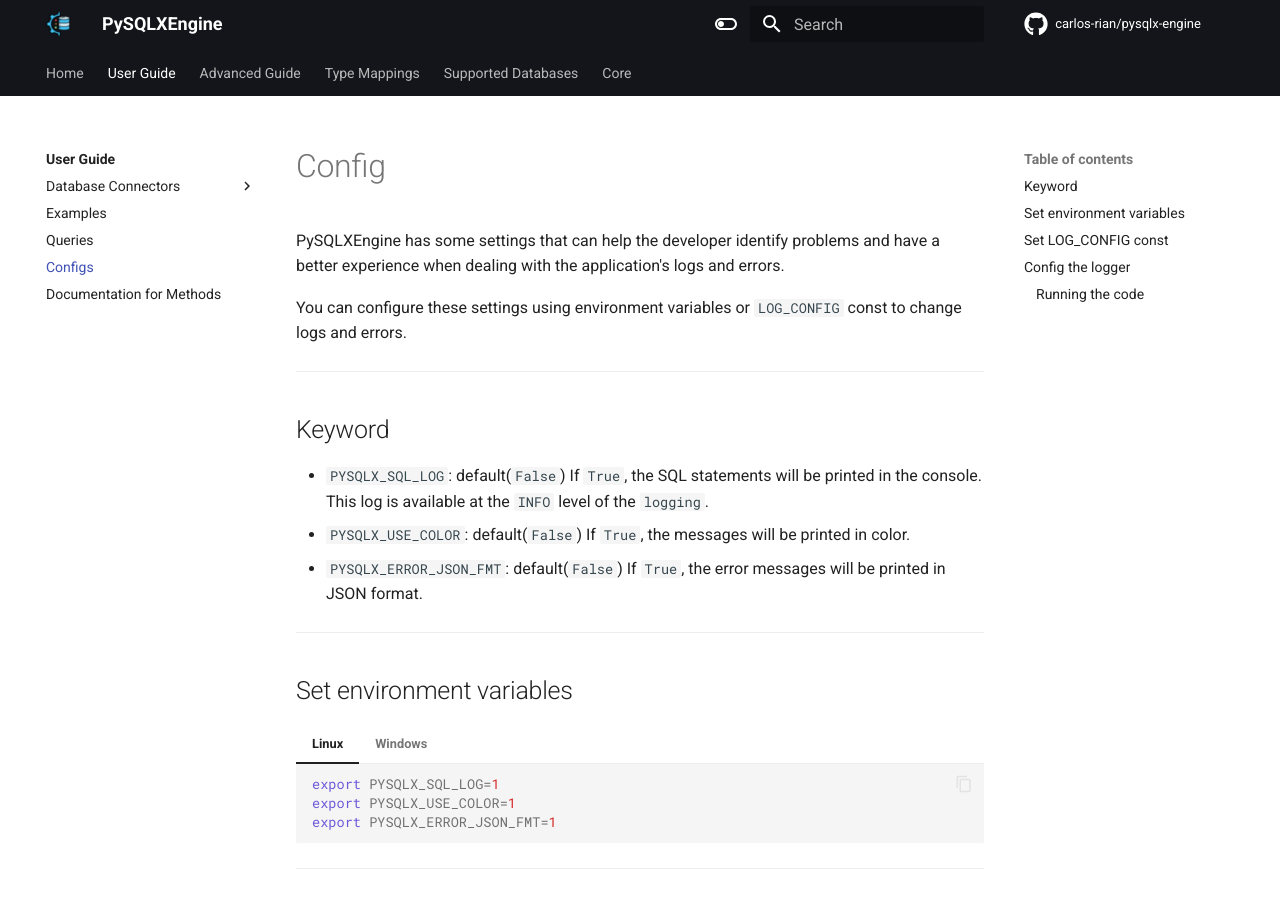
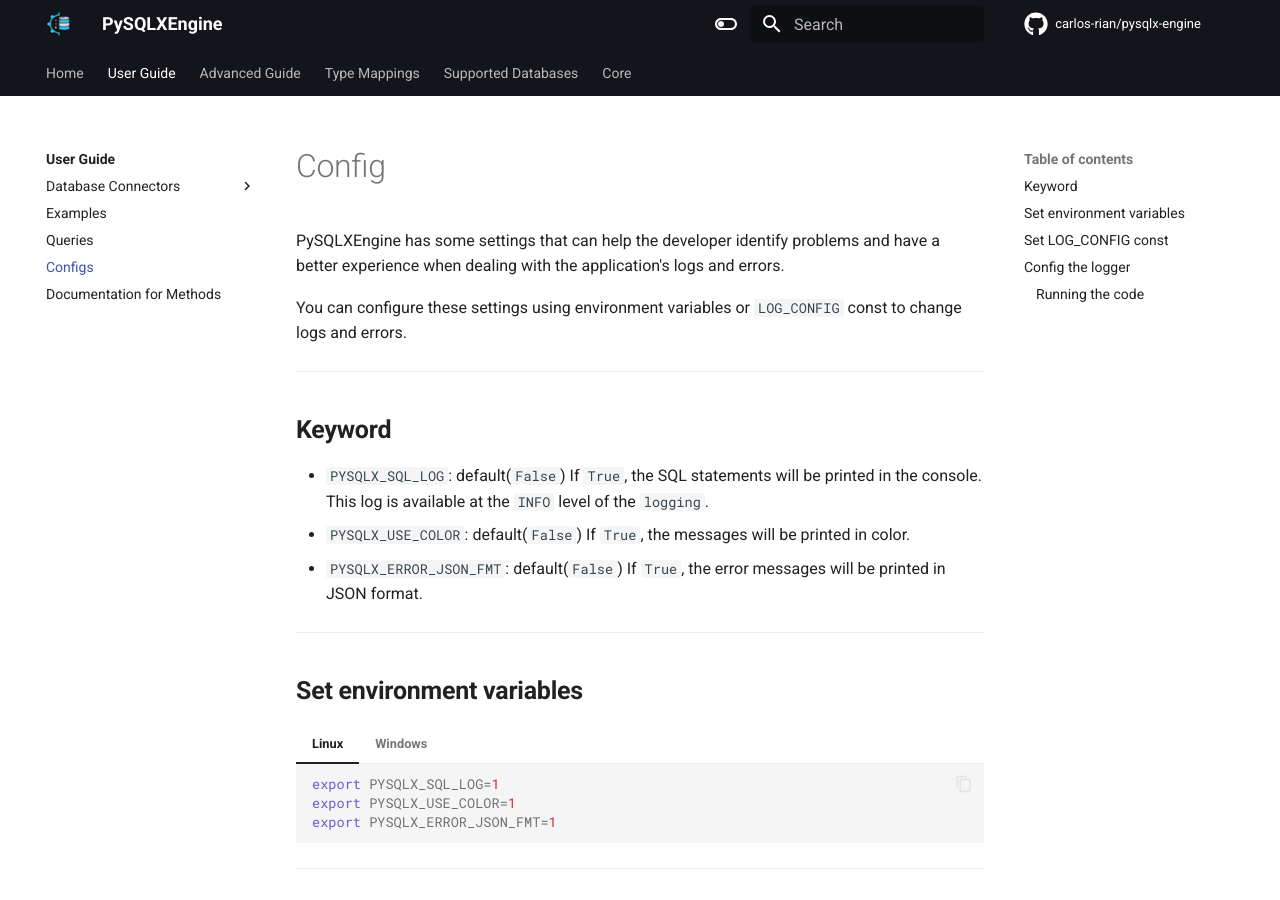
Before and after one commit to carlos-rian/pysqlx-engine, an MkDocs documentation site: the page built from docs/user_guide/config.md, in a window 1280 px wide and 900 px high. Built offline with MkDocs 1.6.1 and Material for MkDocs 9.7.7, drawn with Linux system fonts in a browser that asks for light colours; comment, search, counter and statistics services are not loaded.

Commit message:
change title to bold

````diff
--- a/docs/user_guide/config.md
+++ b/docs/user_guide/config.md
@@ -5,7 +5,7 @@
 You can configure these settings using environment variables or `LOG_CONFIG` const to change logs and errors.
 
 ---
-## Keyword
+## **Keyword**
 
 * `PYSQLX_SQL_LOG`: default(`False`) If `True`, the SQL statements will be printed in the console. This log is available at the `INFO` level of the `logging`.
 * `PYSQLX_USE_COLOR`: default(`False`) If `True`, the messages will be printed in color.
@@ -13,7 +13,7 @@
 
 ---
 
-## Set environment variables
+## **Set environment variables**
 
 === "**Linux**"
 
@@ -31,7 +31,7 @@
     ```
 ---
 
-## Set LOG_CONFIG const
+## **Set LOG_CONFIG const**
 
 ``` py linenums="1"
 from pysqlx_engine import LOG_CONFIG
@@ -44,7 +44,7 @@
 
 ---
 
-## Config the logger
+## **Config the logger**
 
 After setting the environment variables or `LOG_CONFIG` const, you can configure the logger as you wish.
 
````
